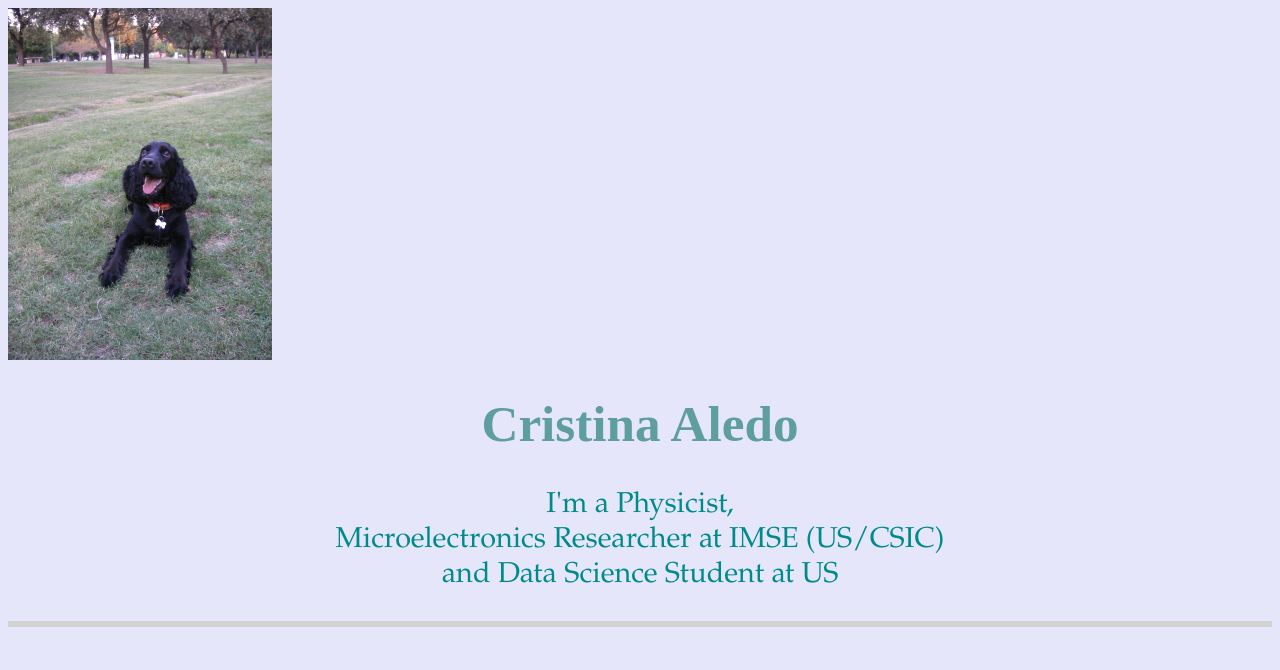
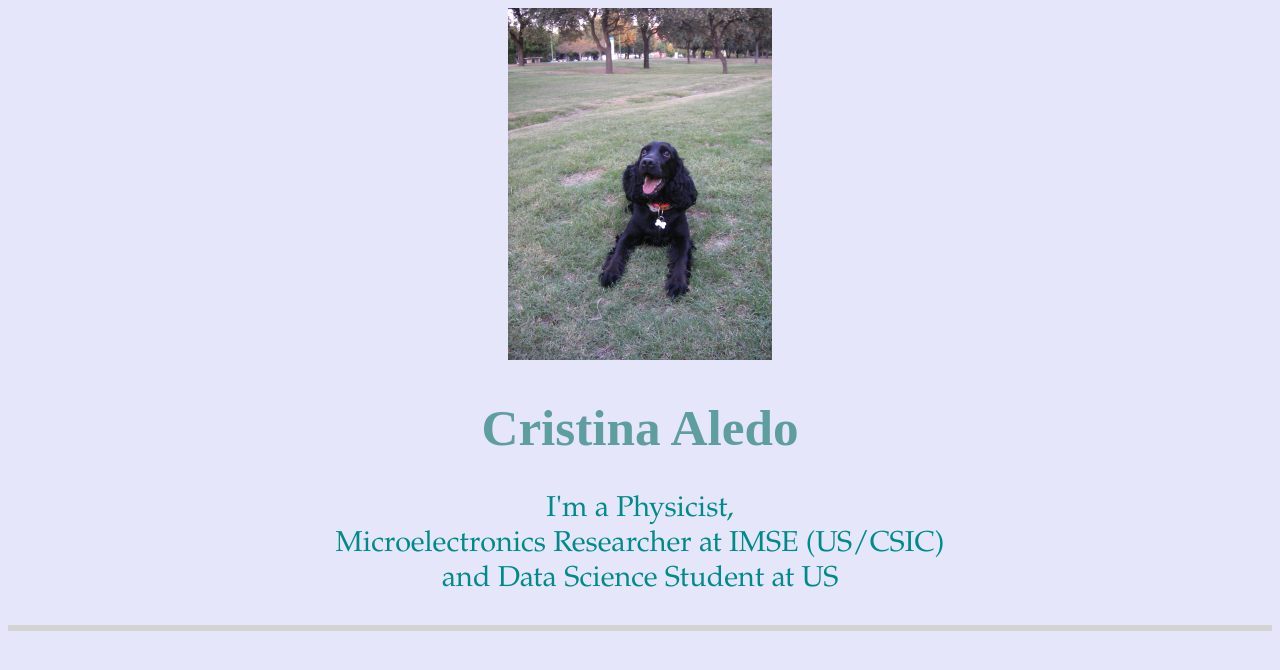
Before and after one commit to crialedo/crialedo.github.io, a plain HTML site: page index.html in a window 1280 px wide. Drawn offline with Linux system fonts and the light colour scheme.

Commit message:
Prueba 4

```diff
--- a/index.html
+++ b/index.html
@@ -46,7 +46,9 @@
 
 <body style="background-color:lavender;">
 
-  <img align="middle" src="crialedo.github.io/img/foto.JPG" alt="Moka" style="width:264px;height:352px;">
+  <center>
+  <img src="crialedo.github.io/img/foto.JPG" alt="Moka" style="width:264px;height:352px;">
+  </center>
 
   <div id="header">
     <h1>Cristina Aledo</h1>
```
